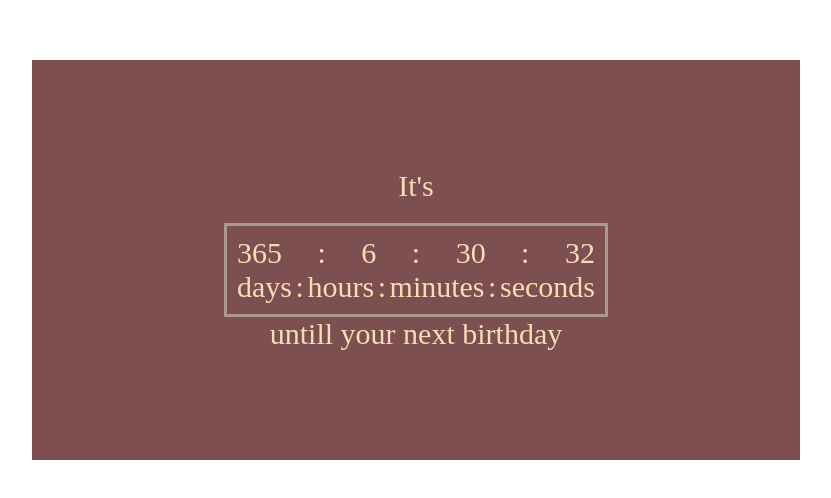
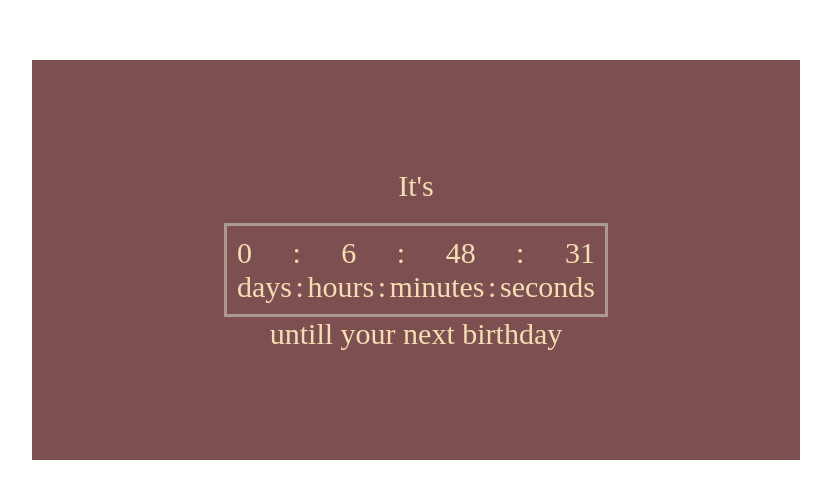
Before and after one commit to olhavalchak/Countdown-timer, a React (Create React App) app: page / in a window 1280 px wide. Shown: the part 148-646 px from the top of the page, without its empty margins (232-1063 px from the left). Built offline with nearby package versions, Linux system fonts and the light colour scheme.

Commit message:
Add function.

```diff
--- a/src/App.js
+++ b/src/App.js
@@ -5,41 +5,32 @@ function App({ date }) {
 
   const birthday = new Date(date.toString('YYYY-MM-dd')).getTime();
 
-  const difference = birthday - new Date().getTime();
-  const [timeLeft, setTimeLeft]  = useState({
-    days: Math.floor(difference / (1000 * 60 * 60 * 24)),
-    hours: Math.floor((difference / (1000 * 60 * 60)) % 24),
-    minutes: Math.floor((difference / 1000 / 60) % 60),
-    seconds: Math.floor((difference / 1000) % 60),
-  });
+  const calculateTime = () => {
       const present = new Date().getTime();
-
-  useEffect (() => {
-    const interval = setInterval(
-      () => {
       const diff = birthday - present;
-
-        if ( timeLeft.days <= 0 && timeLeft.hours <= 0 && timeLeft.minutes <= 0 && timeLeft.seconds <= 0) {
-          console.log('end');
-          setTimeLeft({
+      if ( diff <= 0) {
+        return {
           days: 0,
           hours: 0,
           minutes: 0,
           seconds: 0,
-          })
+        }
       } else {
-            setTimeLeft({
+          return {
             days: Math.floor(diff / (1000 * 60 * 60 * 24)),
             hours: Math.floor((diff / (1000 * 60 * 60)) % 24),
             minutes: Math.floor((diff / 1000 / 60) % 60),
             seconds: Math.floor((diff / 1000) % 60),
-            });
+          };
         }
-      }, 1000);
+    }
+  const [timeLeft, setTimeLeft]  = useState(calculateTime());
+
+  useEffect (() => {
+    const interval = setInterval(() => setTimeLeft(calculateTime()), 1000);
 
     return () => clearInterval(interval);
-
-  }, [timeLeft, birthday, present])
+  }, [])
 
   return (
     <div className="container">
--- a/src/index.js
+++ b/src/index.js
@@ -5,7 +5,7 @@ import './index.css';
 
 ReactDOM.render(
   <React.StrictMode>
-    <App date = '2022-12-07T14:09:00'/>
+    <App date = '2021-12-07T14:27:00'/>
   </React.StrictMode>,
   document.getElementById('root')
 );
```
Lines whose indentation alone changed are shown as unchanged.
